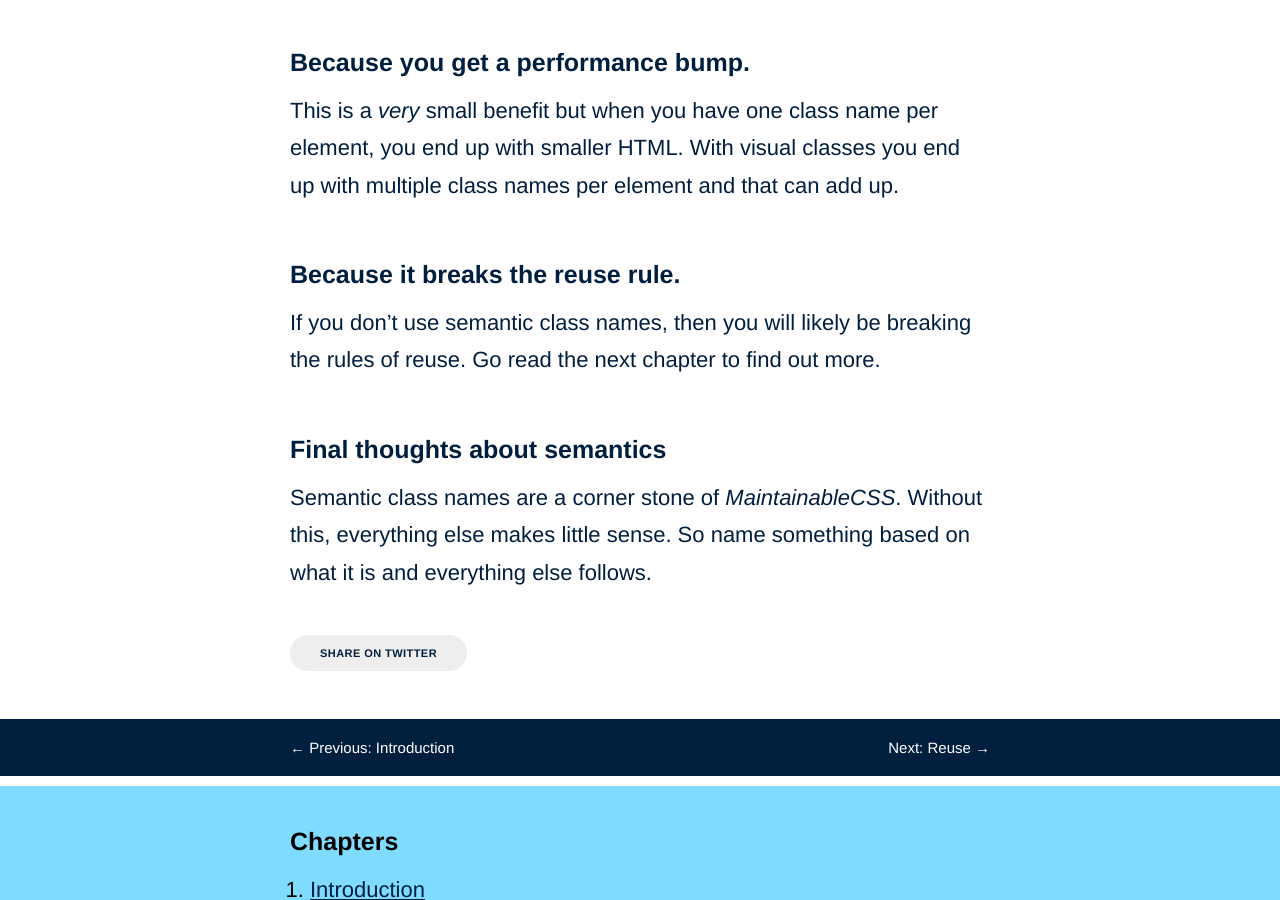
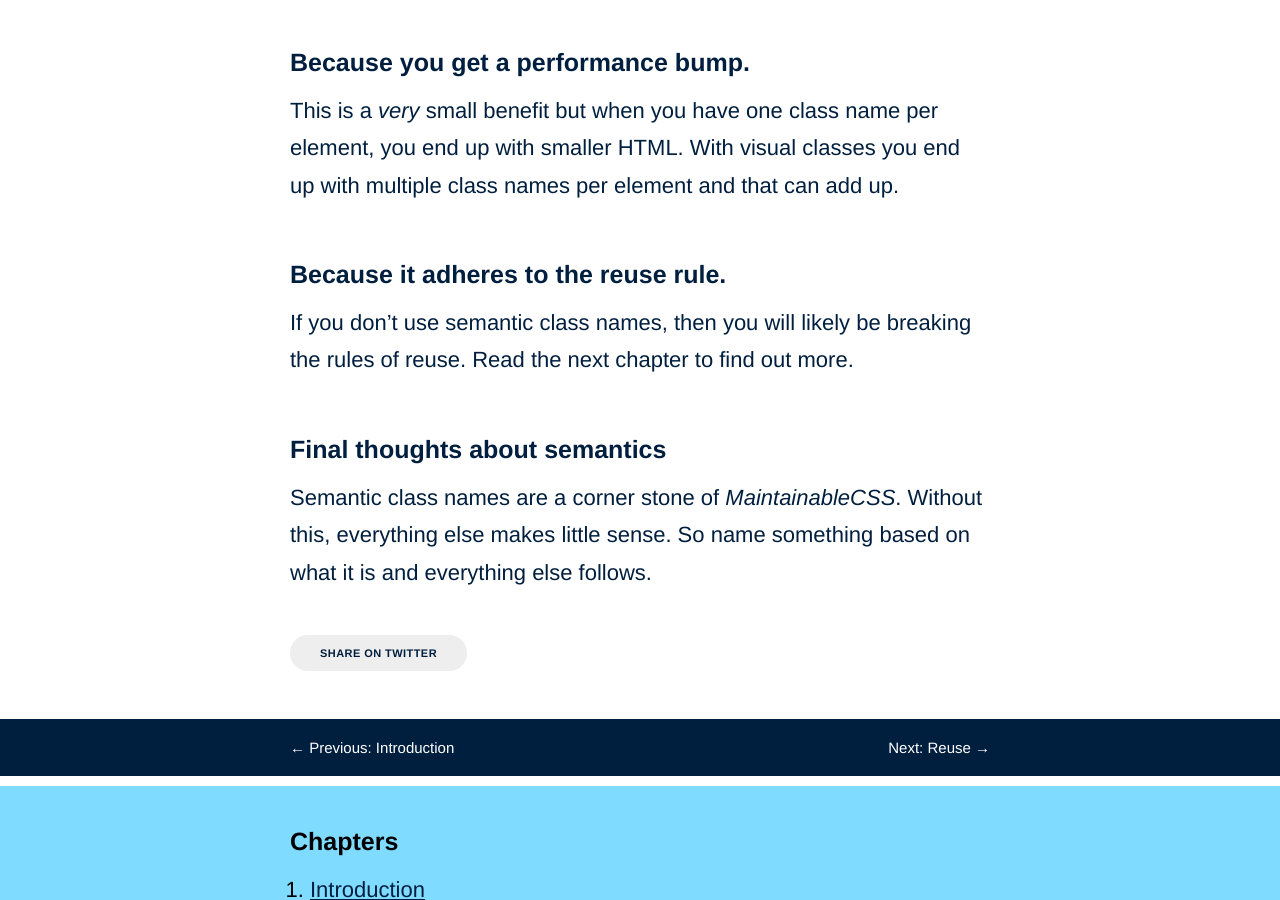
Before and after one commit to adamsilver/maintainablecss.com-jekyll, a Jekyll site: the page built from _chapters/02-semantics.md, in a window 1280 px wide and 900 px high, scrolled down 5159 px. Built offline with Jekyll 4.4.1, drawn with Linux system fonts in a browser that asks for light colours.

Commit message:
Fixed typos

```diff
--- a/_chapters/02-semantics.md
+++ b/_chapters/02-semantics.md
@@ -94,9 +94,9 @@ On using the class attribute, HTML5 specs say in 3.2.3.7:
 
 This is a *very* small benefit but when you have one class name per element, you end up with smaller HTML. With visual classes you end up with multiple class names per element and that can add up.
 
-## Because it breaks the reuse rule.
+## Because it adheres to the reuse rule.
 
-If you don't use semantic class names, then you will likely be breaking the rules of reuse. Go read the next chapter to find out more.
+If you don't use semantic class names, then you will likely be breaking the rules of reuse. Read the next chapter to find out more.
 
 <!--## Why? Because visual class names might declare the same property!
 
```
Also changed, not shown: _chapters/03-reuse.md (+1 -1 lines).
